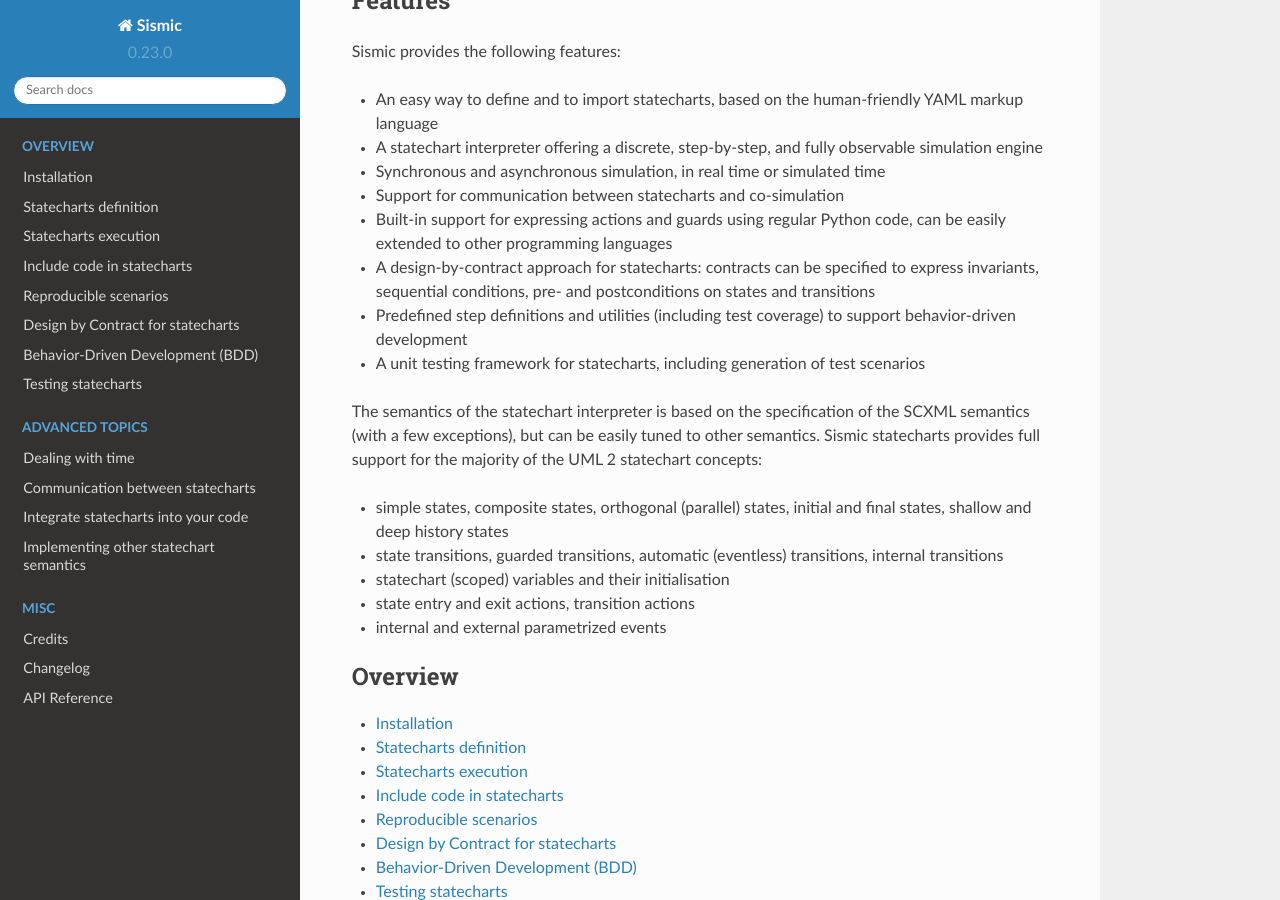
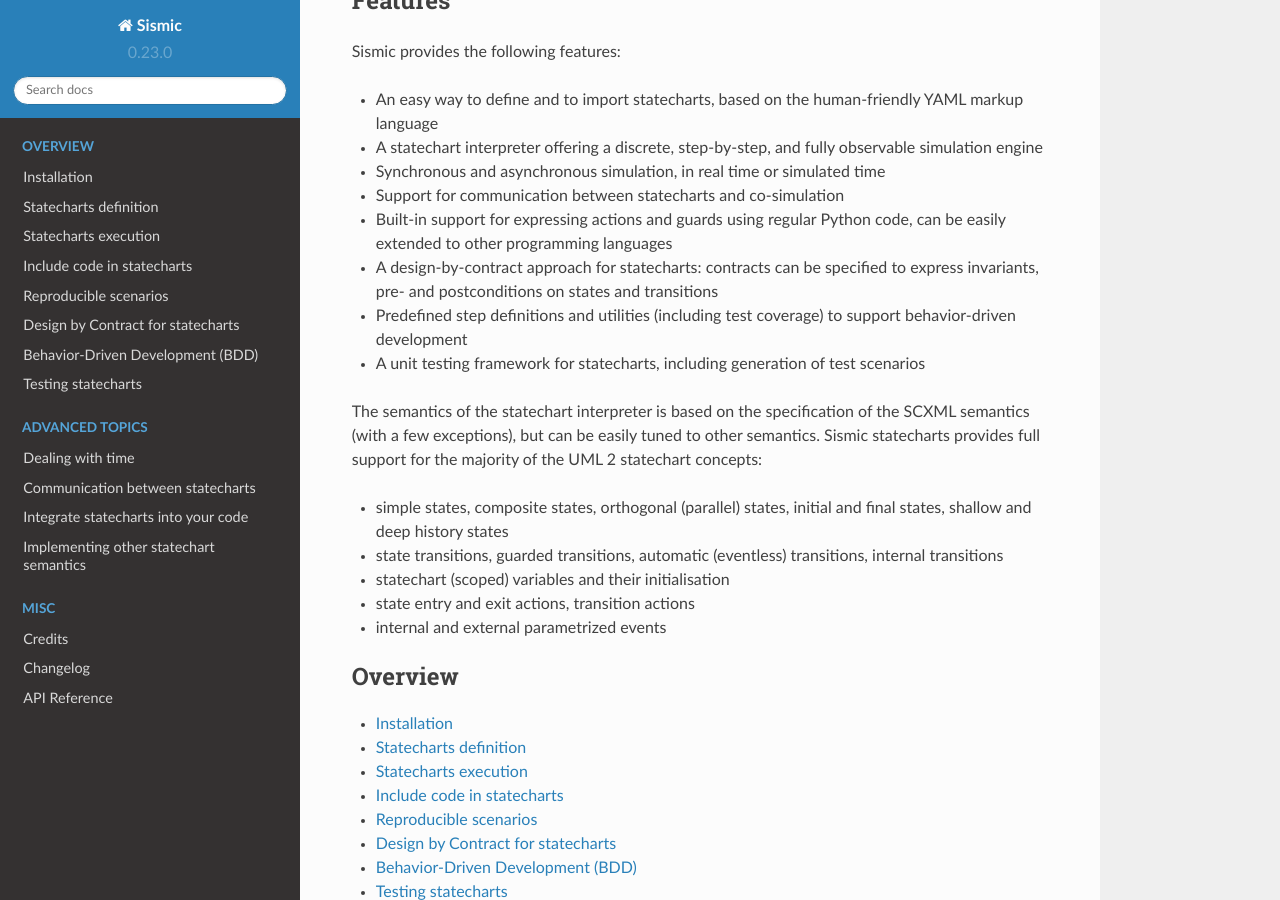
Before and after one commit to AlexandreDecan/sismic, a Sphinx documentation site: the page built from docs/index.rst, in a window 1280 px wide and 900 px high, scrolled down 564 px. Built offline with Sphinx 7.4.7 and the Read the Docs theme 2.0.0, drawn with Linux system fonts in a browser that asks for light colours.

Commit message:
Fix readme and documentation

```diff
--- a/README.rst
+++ b/README.rst
@@ -25,7 +25,7 @@
 - Synchronous and asynchronous simulation, in real time or simulated time
 - Support for communication between statecharts and co-simulation
 - Built-in support for expressing actions and guards using regular Python code, can be easily extended to other programming languages
-- A design-by-contract approach for statecharts: contracts can be specified to express invariants, sequential conditions, pre- and postconditions on states and transitions
+- A design-by-contract approach for statecharts: contracts can be specified to express invariants, pre- and postconditions on states and transitions
 - Predefined step definitions and utilities (including test coverage) to support behavior-driven development
 - A unit testing framework for statecharts, including generation of test scenarios
 
--- a/docs/index.rst
+++ b/docs/index.rst
@@ -43,7 +43,7 @@
 - Synchronous and asynchronous simulation, in real time or simulated time
 - Support for communication between statecharts and co-simulation
 - Built-in support for expressing actions and guards using regular Python code, can be easily extended to other programming languages
-- A design-by-contract approach for statecharts: contracts can be specified to express invariants, sequential conditions, pre- and postconditions on states and transitions
+- A design-by-contract approach for statecharts: contracts can be specified to express invariants, pre- and postconditions on states and transitions
 - Predefined step definitions and utilities (including test coverage) to support behavior-driven development
 - A unit testing framework for statecharts, including generation of test scenarios
 
```
